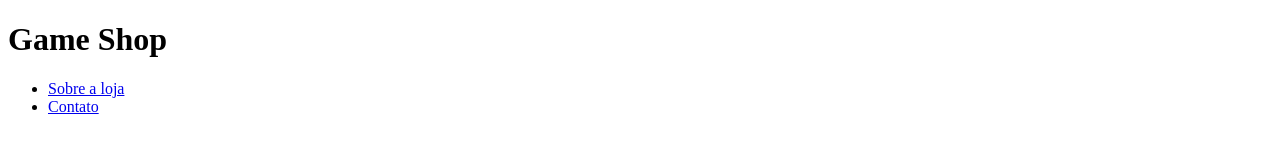
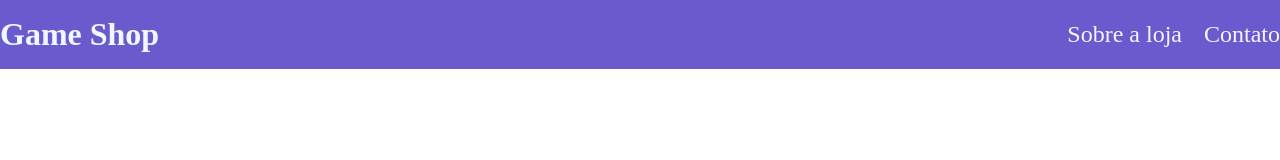
Before and after one commit to brufis/projeto01_ebac, a plain HTML site: page index.html in a window 1280 px wide. Drawn offline with Linux system fonts and the light colour scheme.

Commit message:
add feature: cabeçalho

```diff
--- a/index.html
+++ b/index.html
@@ -5,9 +5,11 @@
     <meta http-equiv="X-UA-Compatible" content="IE=edge">
     <meta name="viewport" content="width=device-width, initial-scale=1.0">
     <title>Game Shop: a sua loja de games</title>
+    <link rel="stylesheet" href="./main.css">
 </head>
 <body>
     <header>
+        <div class="container">
             <h1>Game Shop</h1>
             <nav>
                 <ul>
@@ -19,6 +21,7 @@
                     </li>
                 </ul>
             </nav>
+        </div>
     </header>
 </body>
 </html>
--- a/main.css
+++ b/main.css
@@ -0,0 +1,34 @@
+* {
+    margin: 0;
+    padding: 0;
+    box-sizing: border-box;
+}
+
+header {
+    padding: 16px 0;
+    background-color:slateblue ;
+    color:aliceblue;
+}
+
+header nav li {
+    display: inline;
+    margin-left: 16px;
+    font-size: 24px;
+}
+
+header nav li a{
+    color:aliceblue;
+    text-decoration: none;
+}
+
+.container {
+    max-width: 1280px;
+    width: 100%;
+    margin: 0 auto;
+}
+
+header .container{
+    display: flex;
+    align-items: center;
+    justify-content: space-between;
+}
```
Lines whose indentation alone changed are shown as unchanged.
